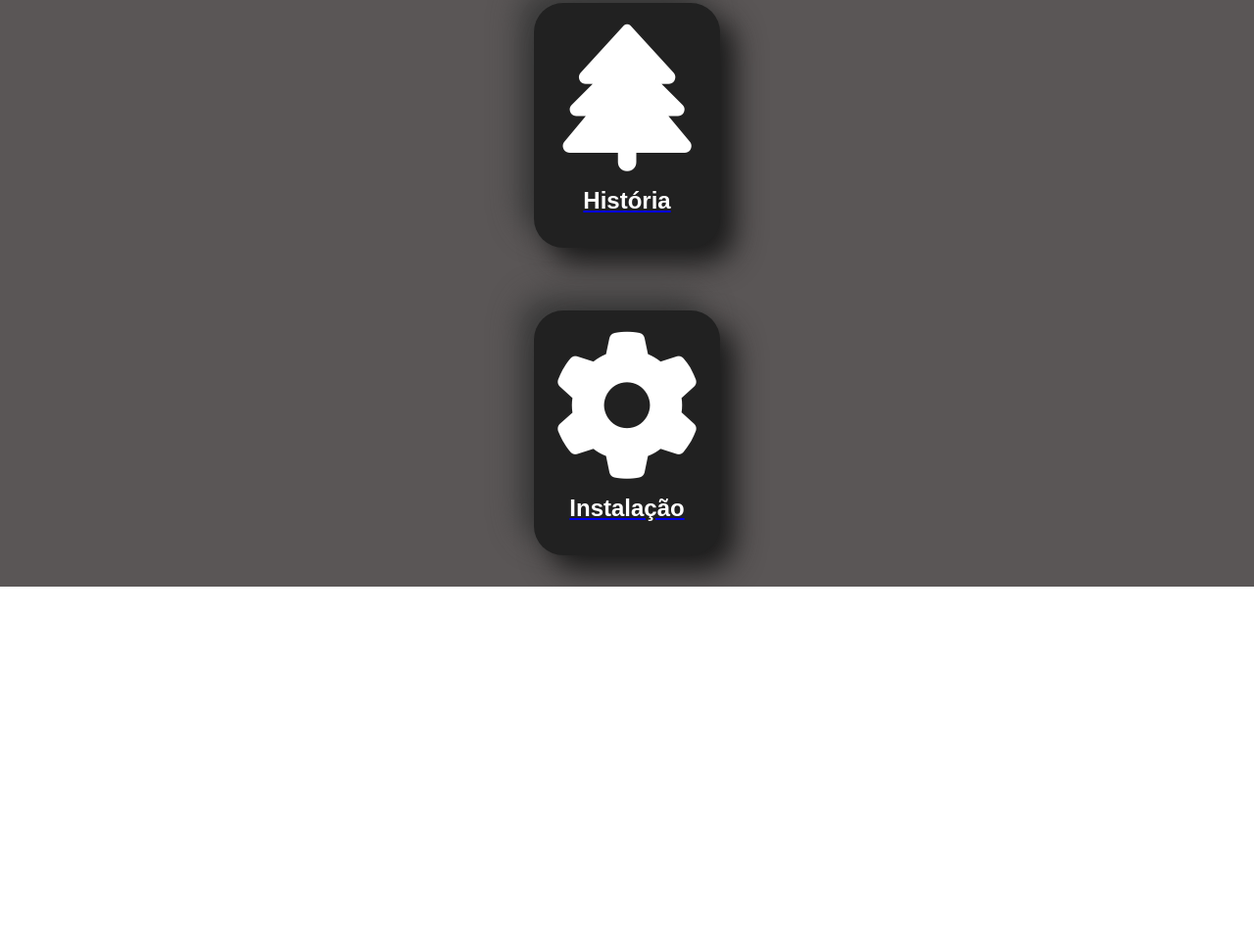
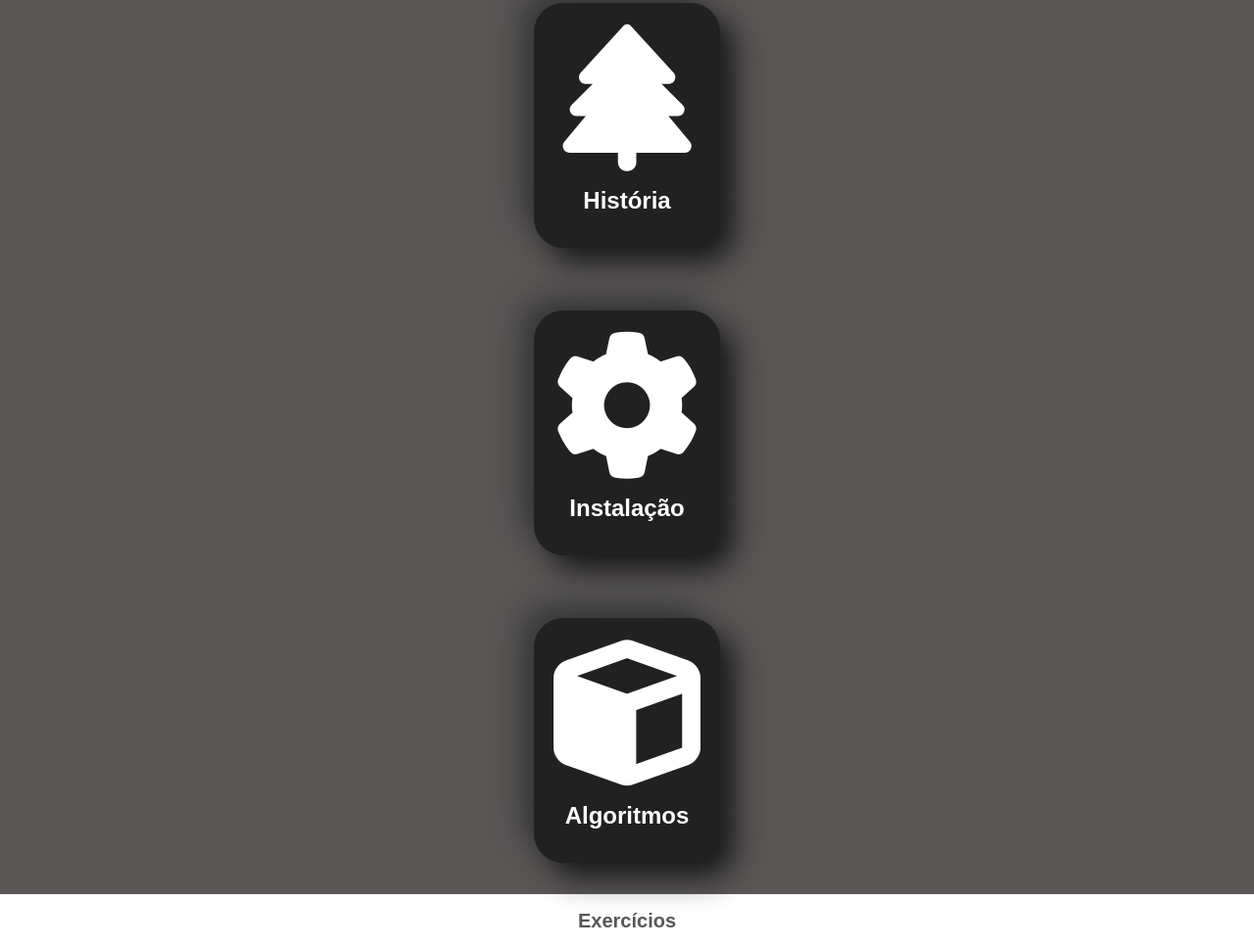
Before and after one commit to Eduvale007/Java, a plain HTML site: page index.html in a window 1280 px wide. Shown: the part 552-1520 px from the top of the page at 98% size. Before the commit the page ends 1151 px from the top, so only its background shows below. Drawn offline with Linux system fonts and the light colour scheme.

Commit message:
second commit

```diff
--- a/css/main.css
+++ b/css/main.css
@@ -58,6 +58,7 @@
 
 .card {
     width: 190px;
+    text-decoration: none;
     height: 250px;
     transition: transform 0.3s ease;
     border-radius: 30px;
@@ -87,3 +88,12 @@
     color: var(--post-secondary);
     font-family: 'Poppins', sans-serif;
    }
+
+
+   .exercises__title{
+    color: var(--secondary-color);
+    text-align: center;
+    font-family: 'Poppins', sans-serif;
+    padding: 1rem;
+    font-size: 20px;
+   }
--- a/index.html
+++ b/index.html
@@ -22,7 +22,9 @@
             </article>
         </section>
 
-        <section class="main__content">
+        <section>
+
+            <section class="main__content">
             <article>
                 <h1 class="main__title">O que deseja aprender ?</h1>
                 <div class="content__card">
@@ -41,8 +43,22 @@
                 </div>
                 </a>
 
+                <a target="_blank" href="#"  class="card">
+                    <div class="card__header">
+                    <div class="card__icon"><i class="fa-solid fa-cube"></i></div>
+                    <h2 class="card__title">Algoritmos</h2>
+                </div>
+                </a>
+
                 </div>
             </article>
+        </section>
+
+
+        <section class="main__exercises">
+            <h1 class="exercises__title">Exercícios</h1>
+        </section>
+
         </section>
     </main>
 
```
